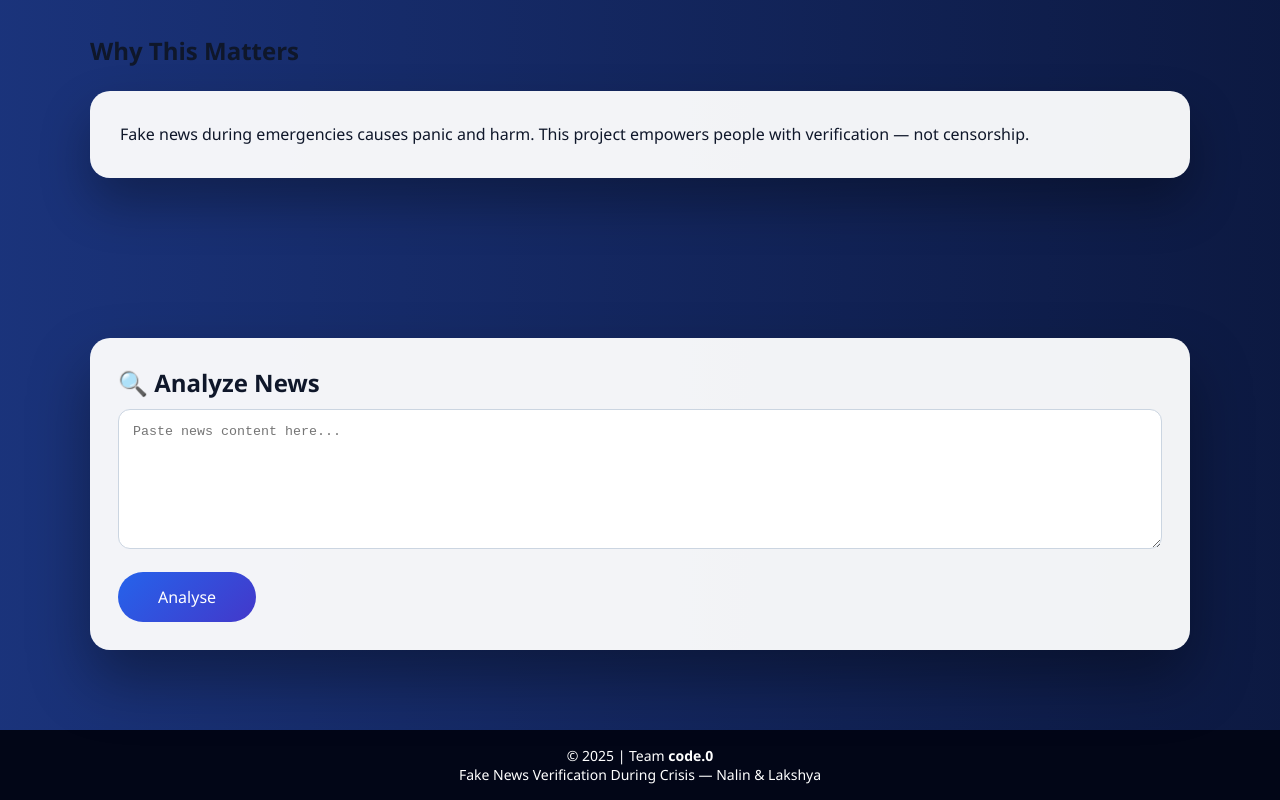
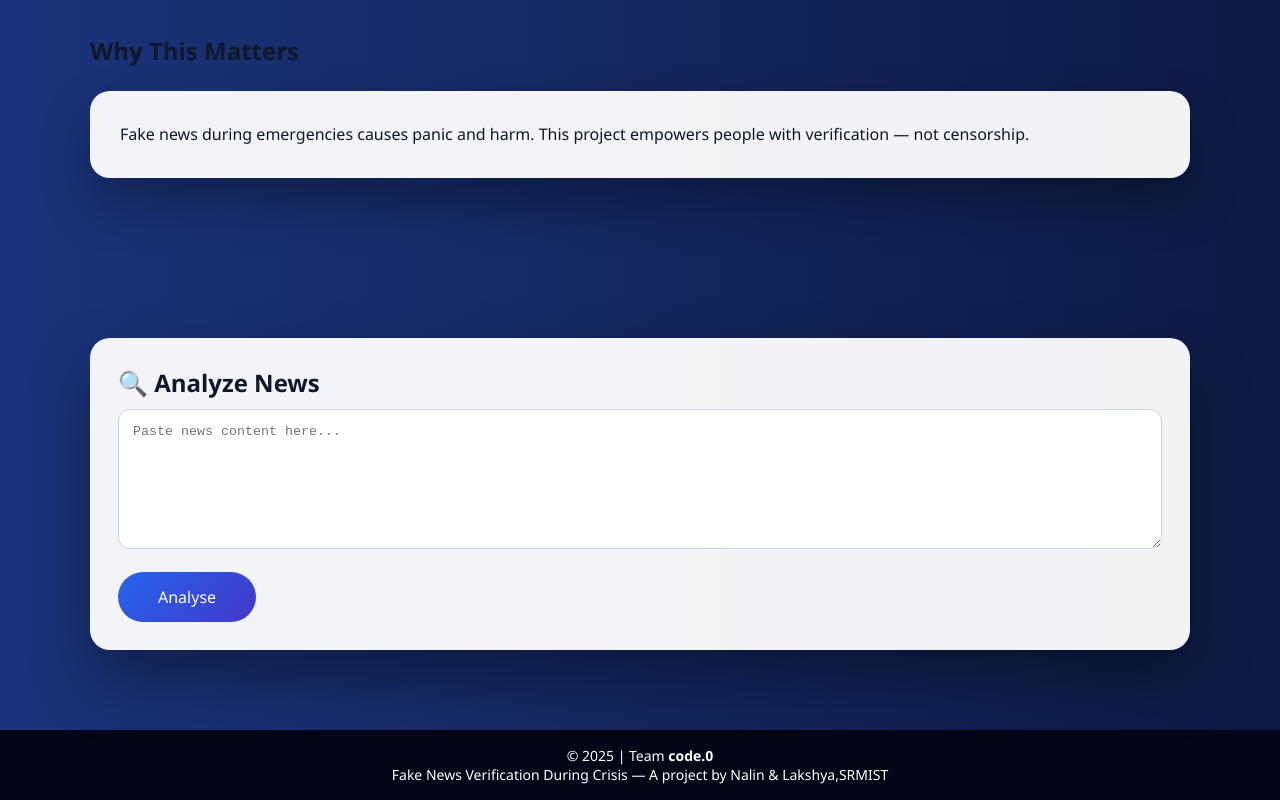
Before and after one commit to nm1503/fake-news-detector-, a plain HTML site: page index.html in a window 1280 px wide. Shown: the part 1102-1902 px from the top of the page. Drawn offline with Linux system fonts and the light colour scheme.

Commit message:
Update index.html

```diff
--- a/index.html
+++ b/index.html
@@ -2,7 +2,7 @@
 <html lang="en">
 <head>
 <meta charset="UTF-8">
-<title>Fake News Detector - A Project by Nalin & Lakshya | code.0</title>
+<title>Fake News Detector | code.0</title>
 <meta name="viewport" content="width=device-width, initial-scale=1.0">
 
 <style>
@@ -258,7 +258,7 @@ footer{
 
 <footer>
     © 2025 | Team <b>code.0</b><br>
-    Fake News Verification During Crisis — Nalin & Lakshya
+    Fake News Verification During Crisis — A project by Nalin & Lakshya,SRMIST
 </footer>
 
 <script>
```
